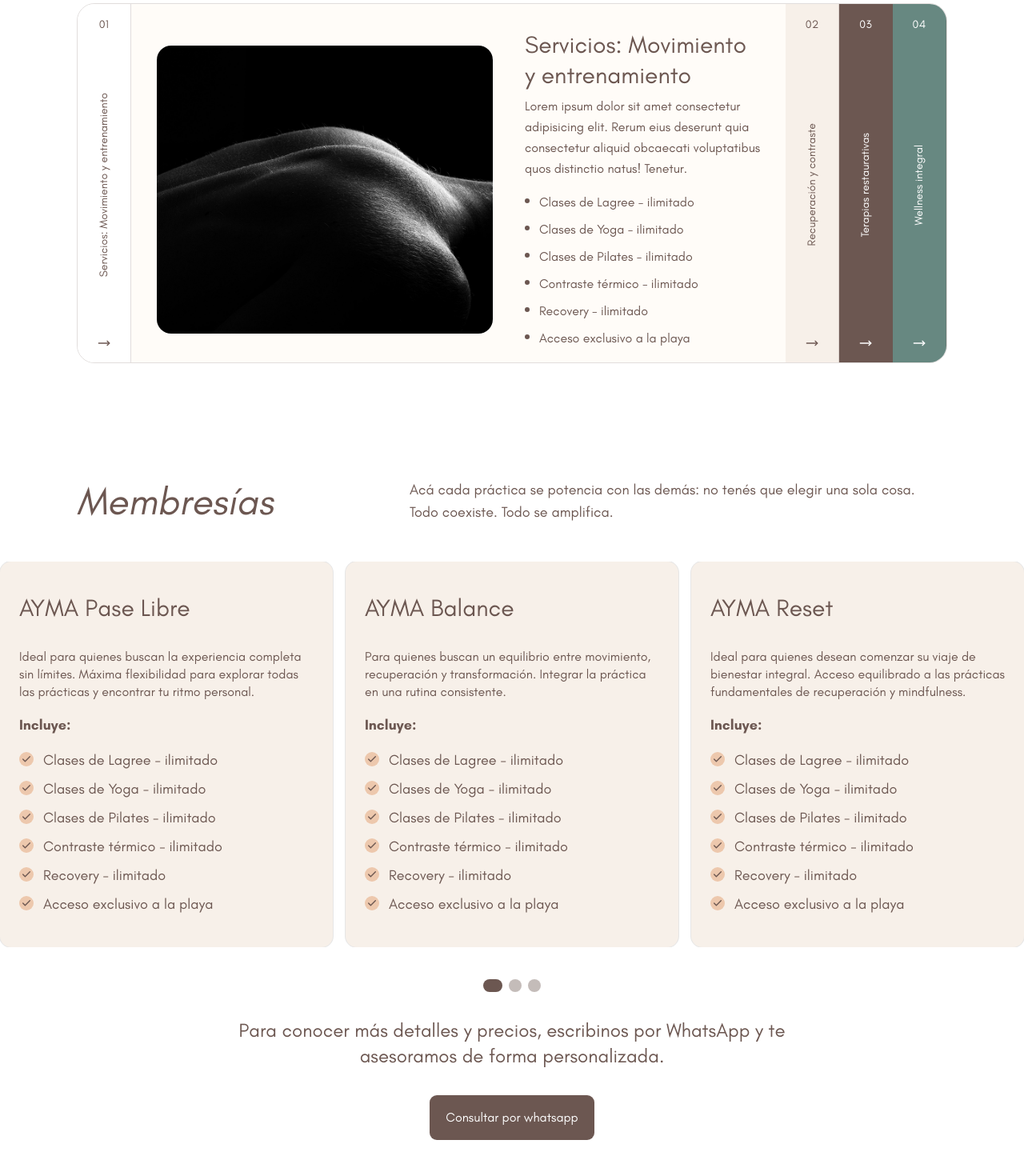
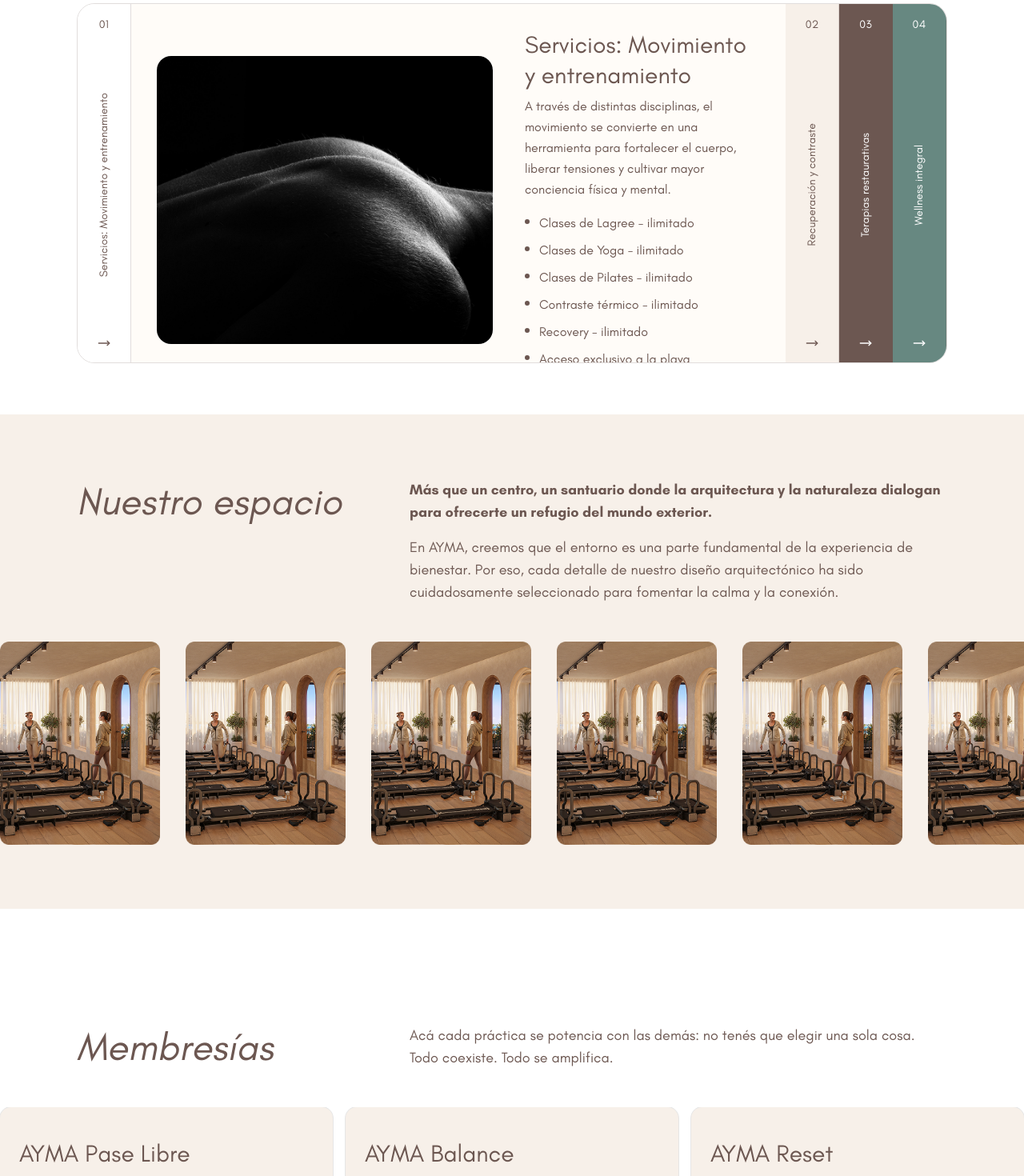
Before and after one commit to tquinteros/AYMA-landing, a Next.js app: page / in a window 1280 px wide. Shown: the part 860-2330 px from the top of the page at 80% size. Built offline with nearby package versions, Linux system fonts and the light colour scheme.

Commit message:
ourspace

```diff
--- a/app/page.tsx
+++ b/app/page.tsx
@@ -1,6 +1,7 @@
 import Hero from "@/components/landing/Hero"
 import Memberships from "@/components/landing/Memberships"
 import VerticalAccordion from "@/components/VerticalAccordion"
+import OurSpace from "@/components/landing/OurSpace"
 
 
 export default function Page() {
@@ -8,6 +9,7 @@ export default function Page() {
     <div className="flex flex-col gap-16">
       <Hero />
       <VerticalAccordion />
+      <OurSpace />
       <Memberships />
     </div>
   )
--- a/components/VerticalAccordion.tsx
+++ b/components/VerticalAccordion.tsx
@@ -179,7 +179,7 @@ const items = [
       "/accordionimage.png",
     backgroundColorAccordion: "#FFFFFF",
     description:
-      "Lorem ipsum dolor sit amet consectetur adipisicing elit. Rerum eius deserunt quia consectetur aliquid obcaecati voluptatibus quos distinctio natus! Tenetur.",
+      "A través de distintas disciplinas, el movimiento se convierte en una herramienta para fortalecer el cuerpo, liberar tensiones y cultivar mayor conciencia física y mental.",
     features: [
       "Clases de Lagree - ilimitado",
       "Clases de Yoga - ilimitado",
@@ -196,7 +196,7 @@ const items = [
       "/accordionimage.png",
     backgroundColorAccordion: "#F7F0E9",
     description:
-      "Lorem ipsum dolor sit amet consectetur adipisicing elit. Rerum eius deserunt quia consectetur aliquid obcaecati voluptatibus quos distinctio natus! Tenetur.",
+      "A través de distintas disciplinas, el movimiento se convierte en una herramienta para fortalecer el cuerpo, liberar tensiones y cultivar mayor conciencia física y mental.",
     features: [
       "Clases de Lagree - ilimitado",
       "Clases de Yoga - ilimitado",
@@ -213,7 +213,7 @@ const items = [
       "/accordionimage.png",
     backgroundColorAccordion: "#6C5751",
     description:
-      "Lorem ipsum dolor sit amet consectetur adipisicing elit. Rerum eius deserunt quia consectetur aliquid obcaecati voluptatibus quos distinctio natus! Tenetur.",
+      "A través de distintas disciplinas, el movimiento se convierte en una herramienta para fortalecer el cuerpo, liberar tensiones y cultivar mayor conciencia física y mental.",
     features: [
       "Clases de Lagree - ilimitado",
       "Clases de Yoga - ilimitado",
@@ -230,7 +230,7 @@ const items = [
       "/accordionimage.png",
     backgroundColorAccordion: "#678881",
     description:
-      "Lorem ipsum dolor sit amet consectetur adipisicing elit. Rerum eius deserunt quia consectetur aliquid obcaecati voluptatibus quos distinctio natus! Tenetur.",
+      "A través de distintas disciplinas, el movimiento se convierte en una herramienta para fortalecer el cuerpo, liberar tensiones y cultivar mayor conciencia física y mental.",
     features: [
       "Clases de Lagree - ilimitado",
       "Clases de Yoga - ilimitado",
--- a/components/landing/Memberships.tsx
+++ b/components/landing/Memberships.tsx
@@ -37,7 +37,7 @@ const Memberships = () => {
 
     return (
         // <div id="memberships" className="mb-64 bg-[#FFFCF8]">
-        <div id="memberships" className="py-12 sm:py-16 lg:py-20">
+        <section id="memberships" className="py-12 sm:py-16 lg:py-20">
             <div className="flex flex-col gap-4 px-5 sm:px-8 lg:px-24 lg:flex-row lg:items-center lg:justify-between">
                 <h2 className="text-3xl sm:text-4xl lg:text-5xl text-center italic text-[#6C5751] lg:text-left">
                     Membresías
@@ -79,7 +79,7 @@ const Memberships = () => {
                     Consultar por whatsapp
                 </Button>
             </div>
-        </div>
+        </section>
     )
 }
 
--- /dev/null
+++ b/components/landing/OurSpace.tsx
@@ -0,0 +1,64 @@
+import Image from 'next/image'
+import { Carousel, CarouselContent, CarouselItem, CarouselNext, CarouselPrevious } from '../ui/carousel'
+
+const ourSpaceItemsSrcImages = [
+    "/ourspace/ourspace1.png",
+    "/ourspace/ourspace1.png",
+    "/ourspace/ourspace1.png",
+    "/ourspace/ourspace1.png",
+    "/ourspace/ourspace1.png",
+    "/ourspace/ourspace1.png",
+    "/ourspace/ourspace1.png",
+]
+
+const OurSpace = () => {
+    return (
+        <section id="ourspace" className="py-12 sm:py-16 lg:py-20 bg-[#F7F0E9]">
+            {/* <div className="flex flex-col gap-4 px-5 sm:px-8 lg:px-24 lg:flex-row lg:items-center lg:justify-between">
+                <h2 className="text-3xl sm:text-4xl lg:text-5xl text-center italic text-[#6C5751] lg:text-left">
+                    Nuestro espacio
+                </h2>
+                <div className="flex flex-col gap-6">
+                    <p className="max-w-2xl text-base font-bold sm:text-lg text-center lg:text-left text-[#6C5751]">
+                        Más que un centro, un santuario donde la arquitectura y la naturaleza dialogan para ofrecerte un refugio del mundo exterior.
+                    </p>
+                    <p className="max-w-2xl text-base sm:text-lg text-center lg:text-left text-[#6C5751]">
+                        En AYMA, creemos que el entorno es una parte fundamental de la experiencia de bienestar. Por eso, cada detalle de nuestro diseño
+                        arquitectónico ha sido cuidadosamente seleccionado para fomentar la calma y la conexión.
+                    </p>
+                </div>
+            </div> */}
+            <div className="px-5 sm:px-8 lg:px-24">
+                <div className="flex flex-col gap-4  lg:flex-row lg:items-center lg:justify-between">
+                    <h2 className="text-3xl sm:text-4xl lg:text-5xl text-center italic text-[#6C5751] lg:text-left">
+                        Nuestro espacio
+                    </h2>
+                    <p className="max-w-2xl text-base font-bold sm:text-lg text-center lg:text-left text-[#6C5751]">
+                        Más que un centro, un santuario donde la arquitectura y la naturaleza dialogan para ofrecerte un refugio del mundo exterior.
+                    </p>
+                </div>
+                <div className="flex items-end justify-end mt-4">
+                    <p className="max-w-2xl text-base sm:text-lg text-center lg:text-left text-[#6C5751]">
+                        En AYMA, creemos que el entorno es una parte fundamental de la experiencia de bienestar. Por eso, cada detalle de nuestro diseño
+                        arquitectónico ha sido cuidadosamente seleccionado para fomentar la calma y la conexión.
+                    </p>
+                </div>
+            </div>
+            <div className="mt-10 sm:mt-12">
+                <Carousel>
+                    <CarouselContent className="items-stretch gap-4">
+                        {ourSpaceItemsSrcImages.map((ourSpaceItemSrcImage, index) => (
+                            <CarouselItem className="basis-full sm:basis-1/2 lg:basis-1/6 flex" key={index}>
+                                <Image src={ourSpaceItemSrcImage} alt="Our Space" className="w-full h-full object-cover" width={264} height={264} />
+                            </CarouselItem>
+                        ))}
+                    </CarouselContent>
+                    {/* <CarouselNext className="hidden md:flex bg-[#A4908B] md:-right-12 lg:-right-16 hover:bg-[#A4908B] text-white w-12 h-12 hover:text-white" /> */}
+                    {/* <CarouselPrevious className="hidden md:flex bg-[#A4908B] hover:bg-[#A4908B] md:-left-12 lg:-left-16 text-white w-12 h-12 hover:text-white" /> */}
+                </Carousel>
+            </div>
+        </section>
+    )
+}
+
+export default OurSpace
```
Also changed, not shown: public/ourspace/ourspace1.png (added).
